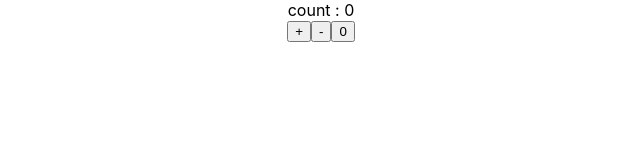
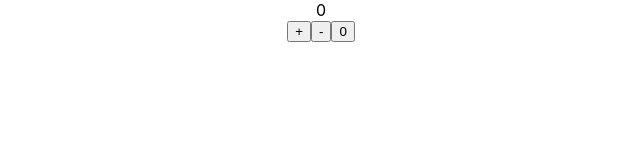
Before and after one commit to R4m21/react-hooks, a React (Create React App) app: page / in a window 1280 px wide. Shown: the top 160 px of the page, without its empty margins (319-959 px from the left). Built offline with nearby package versions, Linux system fonts and the light colour scheme.

Commit message:
useReducer (complex state & action) in form object (state and action)

```diff
--- a/src/App.js
+++ b/src/App.js
@@ -1,6 +1,7 @@
 import './App.css';
+import CounterR2 from './components/CounterR2';
 // import ComponentC from './components/ComponentC';
-import CounterR1 from './components/CounterR1';
+// import CounterR1 from './components/CounterR1';
 // import DataFetching3 from './components/DataFetching3';
 // import DataFetching from './components/DataFetching';
 // import DataFetching2 from './components/DataFetching2';
@@ -34,7 +35,8 @@
     {/* <DataFetching2/> */}
     {/* <DataFetching3/> */}
     {/* <ComponentC/> */}
-    <CounterR1/>
+    {/* <CounterR1/> */}
+    <CounterR2/>
     </div>
   );
 }
--- /dev/null
+++ b/src/components/CounterR2.js
@@ -0,0 +1,29 @@
+import React, { useReducer } from "react";
+const initialState = {
+  firstCounter: 0,
+};
+const reducer = (state, action) => {
+  switch (action.type) {
+    case "increment":
+      return { firstCounter: state.firstCounter + 1 };
+    case "decrement":
+      return { firstCounter: state.firstCounter - 1 };
+    case "reset":
+      return initialState;
+    default:
+      return state;
+  }
+};
+function CounterR2() {
+  const [count, dispatch] = useReducer(reducer, initialState);
+  return (
+    <div>
+      <div>{count.firstCounter}</div>
+      <button onClick={() => dispatch({ type: "increment" })}>+</button>
+      <button onClick={() => dispatch({ type: "decrement" })}>-</button>
+      <button onClick={() => dispatch({ type: "reset" })}>0</button>
+    </div>
+  );
+}
+
+export default CounterR2;
```
